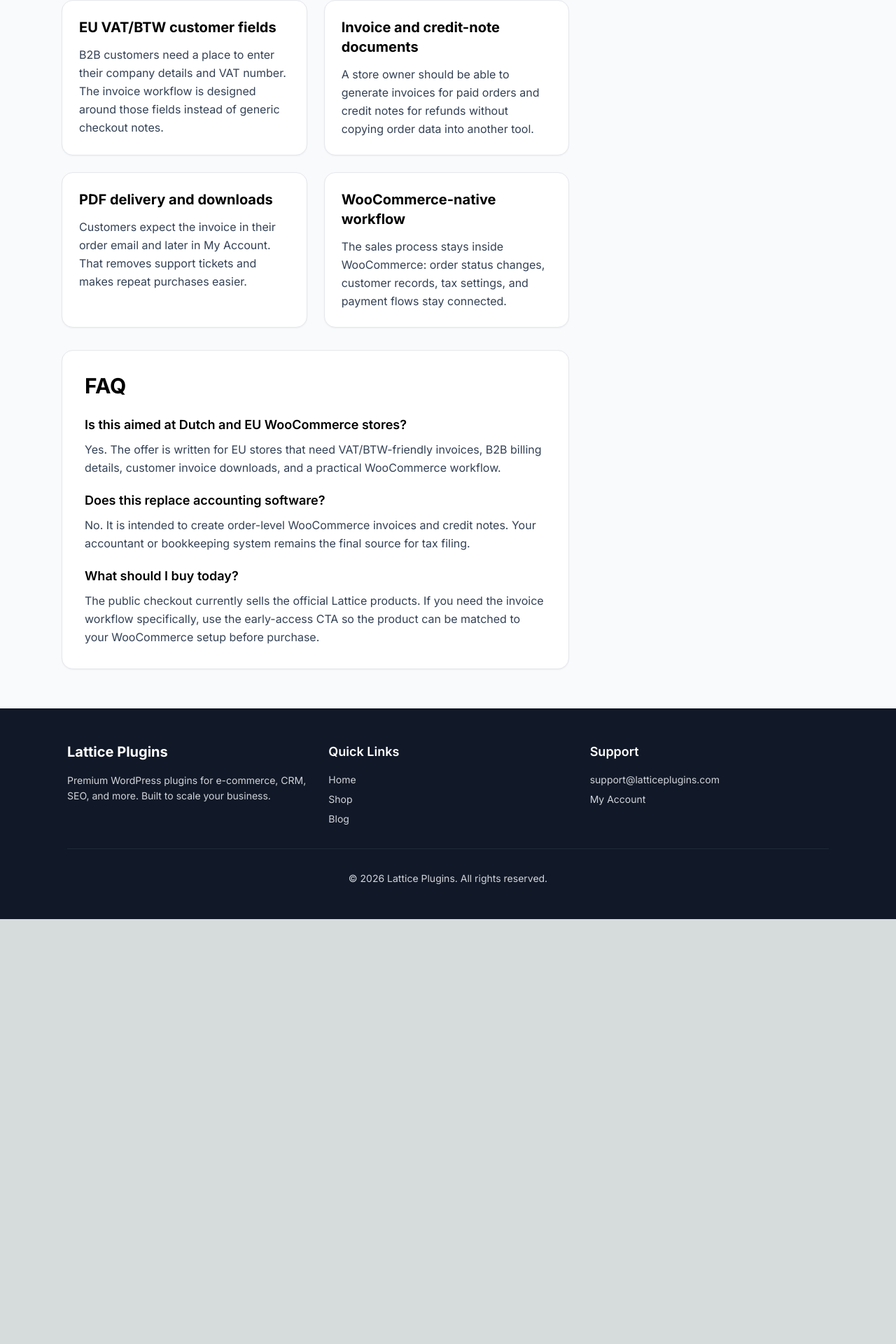
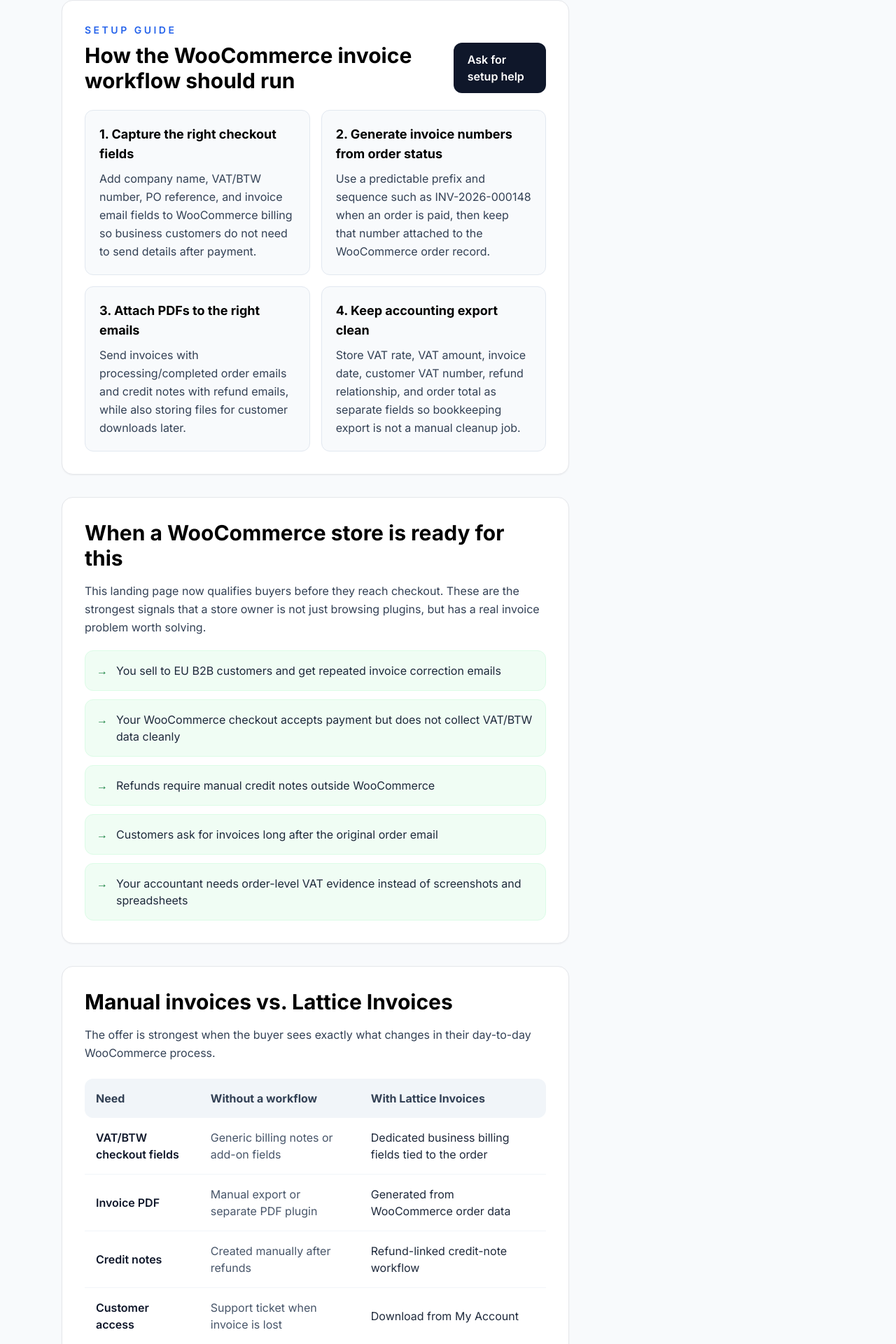
Before and after one commit to kaygaaf/latticeplugins-frontend, a Next.js app: page /woocommerce-eu-vat-invoices in a window 1280 px wide. Shown: the part 1691-3611 px from the top of the page at 70% size. Before the commit the page ends 3004 px from the top, so only its background shows below. Built offline with nearby package versions, Linux system fonts and the light colour scheme.

Commit message:
invoice page polish

```diff
--- a/src/app/woocommerce-eu-vat-invoices/page.tsx
+++ b/src/app/woocommerce-eu-vat-invoices/page.tsx
@@ -27,6 +27,41 @@
   "Give customers a My Account area for downloading invoices",
   "Create credit notes when orders are refunded",
   "Keep order, invoice, and tax data connected for bookkeeping exports",
+];
+
+const setupSteps = [
+  {
+    title: "1. Capture the right checkout fields",
+    text: "Add company name, VAT/BTW number, PO reference, and invoice email fields to WooCommerce billing so business customers do not need to send details after payment.",
+  },
+  {
+    title: "2. Generate invoice numbers from order status",
+    text: "Use a predictable prefix and sequence such as INV-2026-000148 when an order is paid, then keep that number attached to the WooCommerce order record.",
+  },
+  {
+    title: "3. Attach PDFs to the right emails",
+    text: "Send invoices with processing/completed order emails and credit notes with refund emails, while also storing files for customer downloads later.",
+  },
+  {
+    title: "4. Keep accounting export clean",
+    text: "Store VAT rate, VAT amount, invoice date, customer VAT number, refund relationship, and order total as separate fields so bookkeeping export is not a manual cleanup job.",
+  },
+];
+
+const buyerSignals = [
+  "You sell to EU B2B customers and get repeated invoice correction emails",
+  "Your WooCommerce checkout accepts payment but does not collect VAT/BTW data cleanly",
+  "Refunds require manual credit notes outside WooCommerce",
+  "Customers ask for invoices long after the original order email",
+  "Your accountant needs order-level VAT evidence instead of screenshots and spreadsheets",
+];
+
+const comparisonRows = [
+  ["VAT/BTW checkout fields", "Generic billing notes or add-on fields", "Dedicated business billing fields tied to the order"],
+  ["Invoice PDF", "Manual export or separate PDF plugin", "Generated from WooCommerce order data"],
+  ["Credit notes", "Created manually after refunds", "Refund-linked credit-note workflow"],
+  ["Customer access", "Support ticket when invoice is lost", "Download from My Account"],
+  ["Sales friction", "Unclear whether B2B checkout is supported", "Clear EU invoice promise before purchase"],
 ];
 
 const features = [
@@ -61,11 +96,41 @@
     q: "What should I buy today?",
     a: "The public checkout currently sells the official Lattice products. If you need the invoice workflow specifically, use the early-access CTA so the product can be matched to your WooCommerce setup before purchase.",
   },
+  {
+    q: "Can this be used with the existing WooCommerce tax settings?",
+    a: "That is the intended product direction: invoices should reuse the VAT rates and totals already calculated by WooCommerce instead of asking the store owner to enter tax data twice.",
+  },
+  {
+    q: "What information should I send for early access?",
+    a: "Send your store URL, country, whether you sell B2B/B2C, required VAT fields, invoice-number format, and whether you need credit notes for refunds. That is enough to qualify the setup.",
+  },
 ];
+
+const structuredData = {
+  "@context": "https://schema.org",
+  "@type": "SoftwareApplication",
+  name: "Lattice Invoices",
+  applicationCategory: "BusinessApplication",
+  operatingSystem: "WordPress, WooCommerce",
+  description:
+    "WooCommerce EU VAT invoice workflow for VAT/BTW checkout fields, invoice PDFs, credit notes, customer downloads, and email attachments.",
+  offers: {
+    "@type": "Offer",
+    price: "49",
+    priceCurrency: "EUR",
+    availability: "https://schema.org/PreOrder",
+    url: `${SITE_URL}/woocommerce-eu-vat-invoices`,
+  },
+  featureList: checklist,
+};
 
 export default function WooCommerceEuVatInvoicesPage() {
   return (
     <main className="min-h-screen bg-slate-50">
+      <script
+        type="application/ld+json"
+        dangerouslySetInnerHTML={{ __html: JSON.stringify(structuredData) }}
+      />
       <section className="bg-gradient-to-br from-slate-950 via-blue-950 to-indigo-900 text-white">
         <div className="max-w-6xl mx-auto px-6 py-16 lg:py-20 grid grid-cols-1 lg:grid-cols-2 gap-10 items-center">
           <div>
@@ -163,6 +228,72 @@
               </div>
             </div>
 
+            <div className="bg-white rounded-2xl border shadow-sm p-8">
+              <div className="flex flex-col md:flex-row md:items-end md:justify-between gap-4 mb-6">
+                <div>
+                  <p className="text-sm uppercase tracking-[0.25em] text-blue-600 font-semibold mb-2">Setup guide</p>
+                  <h2 className="text-3xl font-bold">How the WooCommerce invoice workflow should run</h2>
+                </div>
+                <a
+                  href="mailto:support@latticeplugins.com?subject=Lattice%20Invoices%20setup%20guide&body=Hi%20Lattice%2C%0A%0APlease%20send%20me%20the%20WooCommerce%20EU%20VAT%20invoice%20setup%20guide.%20My%20store%20URL%20is%3A%20"
+                  className="inline-flex justify-center bg-slate-900 text-white px-5 py-3 rounded-xl font-semibold hover:bg-slate-800 transition"
+                >
+                  Ask for setup help
+                </a>
+              </div>
+              <div className="grid grid-cols-1 md:grid-cols-2 gap-4">
+                {setupSteps.map((step) => (
+                  <div key={step.title} className="rounded-xl border border-slate-200 bg-slate-50 p-5">
+                    <h3 className="font-bold text-lg mb-2">{step.title}</h3>
+                    <p className="text-slate-700 leading-relaxed">{step.text}</p>
+                  </div>
+                ))}
+              </div>
+            </div>
+
+            <div className="bg-white rounded-2xl border shadow-sm p-8">
+              <h2 className="text-3xl font-bold mb-4">When a WooCommerce store is ready for this</h2>
+              <p className="text-slate-700 leading-relaxed mb-5">
+                This landing page now qualifies buyers before they reach checkout. These are the strongest signals
+                that a store owner is not just browsing plugins, but has a real invoice problem worth solving.
+              </p>
+              <div className="space-y-3">
+                {buyerSignals.map((signal) => (
+                  <div key={signal} className="flex gap-3 rounded-xl bg-green-50 border border-green-100 p-4">
+                    <span className="text-green-700 font-bold">→</span>
+                    <span className="text-slate-800">{signal}</span>
+                  </div>
+                ))}
+              </div>
+            </div>
+
+            <div className="bg-white rounded-2xl border shadow-sm p-8 overflow-hidden">
+              <h2 className="text-3xl font-bold mb-4">Manual invoices vs. Lattice Invoices</h2>
+              <p className="text-slate-700 leading-relaxed mb-6">
+                The offer is strongest when the buyer sees exactly what changes in their day-to-day WooCommerce process.
+              </p>
+              <div className="overflow-x-auto">
+                <table className="w-full text-left border-collapse">
+                  <thead>
+                    <tr className="bg-slate-100 text-slate-700">
+                      <th className="p-4 rounded-l-xl">Need</th>
+                      <th className="p-4">Without a workflow</th>
+                      <th className="p-4 rounded-r-xl">With Lattice Invoices</th>
+                    </tr>
+                  </thead>
+                  <tbody>
+                    {comparisonRows.map(([need, manual, lattice]) => (
+                      <tr key={need} className="border-b border-slate-100">
+                        <td className="p-4 font-semibold text-slate-900">{need}</td>
+                        <td className="p-4 text-slate-600">{manual}</td>
+                        <td className="p-4 text-slate-800">{lattice}</td>
+                      </tr>
+                    ))}
+                  </tbody>
+                </table>
+              </div>
+            </div>
+
             <div className="grid grid-cols-1 md:grid-cols-2 gap-6">
               {features.map((feature) => (
                 <div key={feature.title} className="bg-white rounded-2xl border shadow-sm p-6">
```
